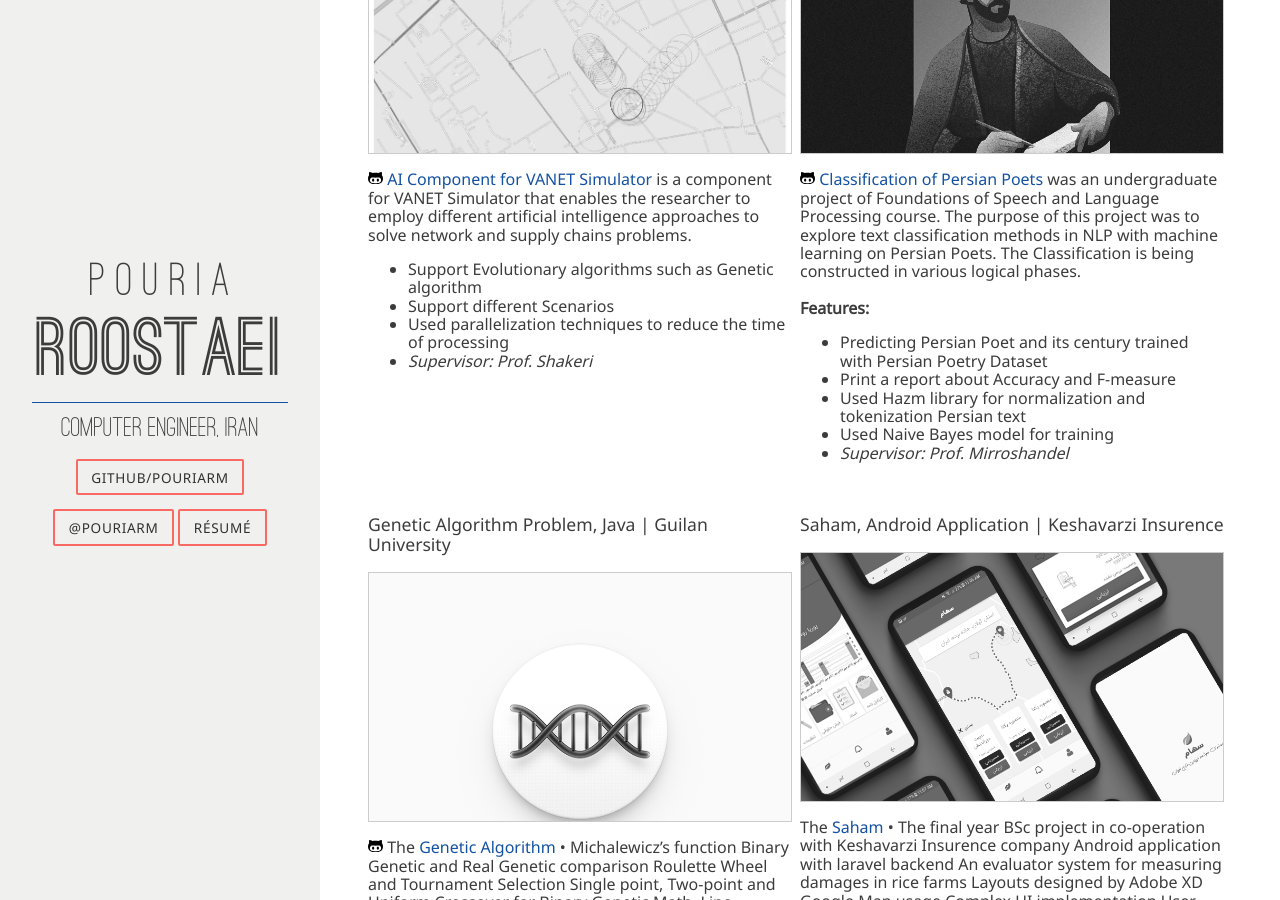
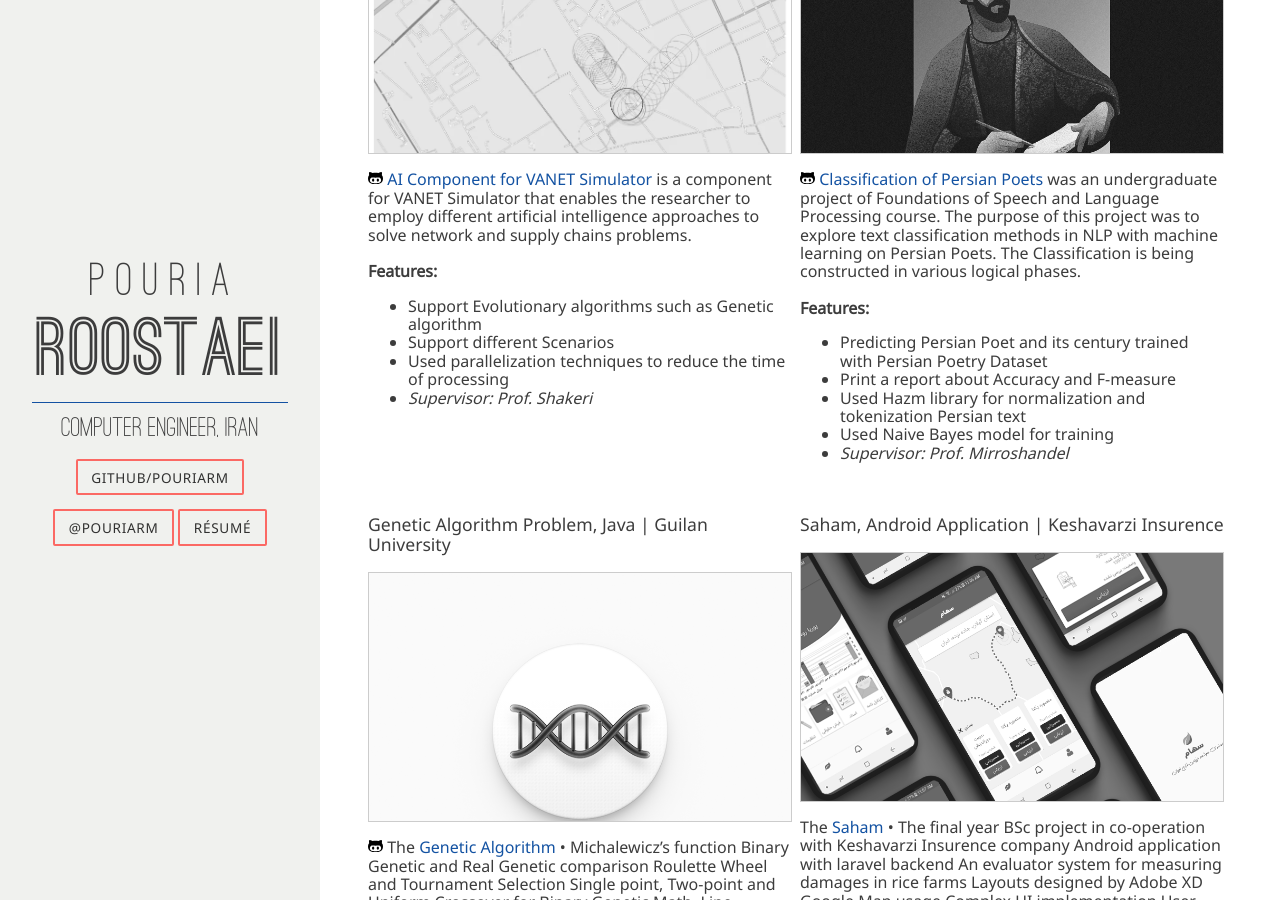
Before and after one commit to PouriaRm/PouriaRm.github.io, a Jekyll site: the page built from index.html, in a window 1280 px wide and 900 px high, scrolled down 712 px. Built offline with Jekyll 4.4.1, drawn with Linux system fonts in a browser that asks for light colours; nearby versions of some CDN libraries.

Commit message:
Update Projects

```diff
--- a/_data/projects.yml
+++ b/_data/projects.yml
@@ -6,7 +6,8 @@
   link: https://github.com/PouriaRm/AI-Component-for-VANET-Simulator
   about: |
     <a href="https://github.com/PouriaRm/AI-Component-for-VANET-Simulator">AI Component for VANET Simulator</a> is a component for VANET Simulator that enables the researcher to employ different artificial intelligence approaches to solve network and supply chains problems.
-    <br/>
+    <br/><br/>
+    <b> Features:</b>
     <ul>
     <li>Support Evolutionary algorithms such  as Genetic algorithm</li>
     <li>Support different Scenarios </li>
```
